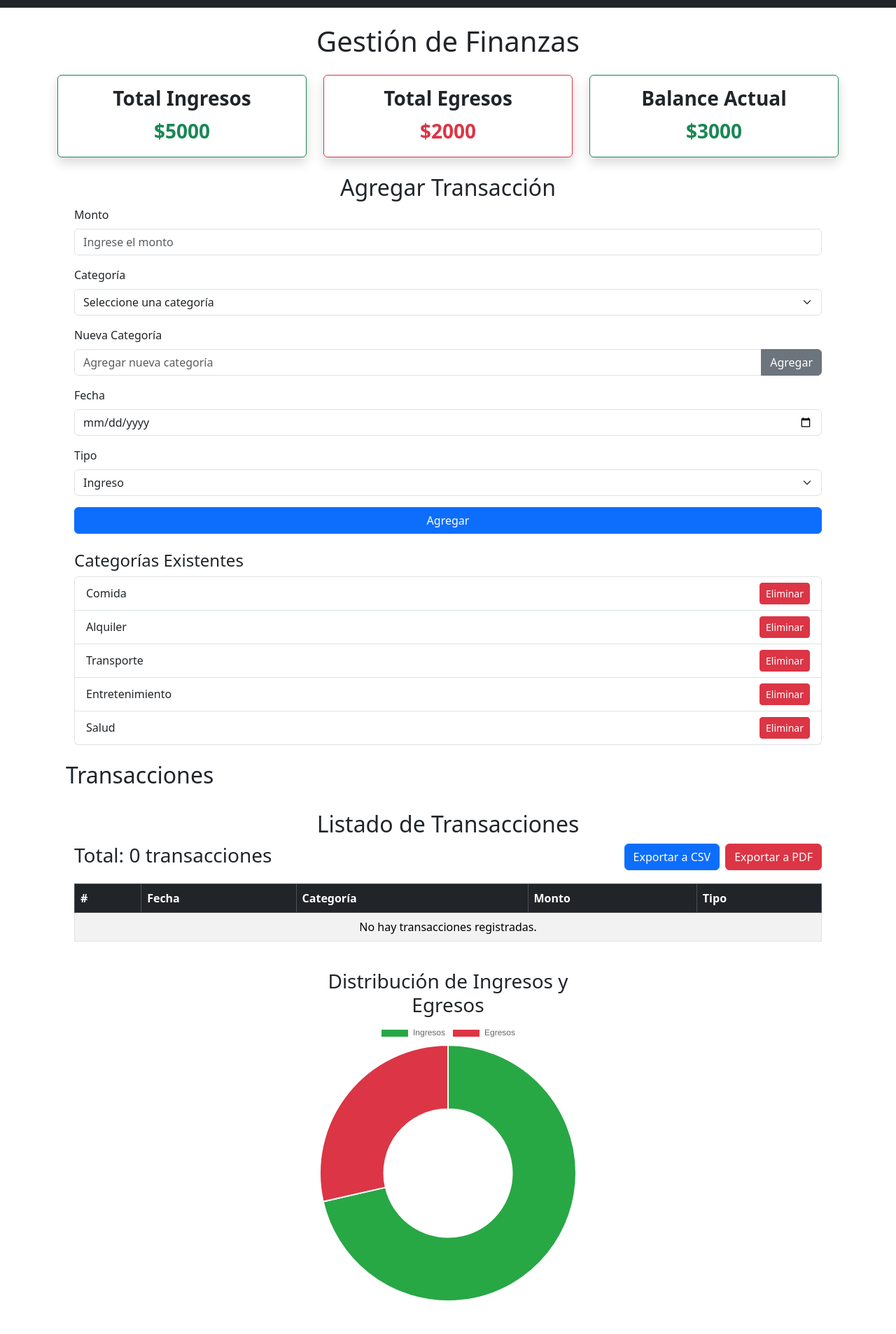
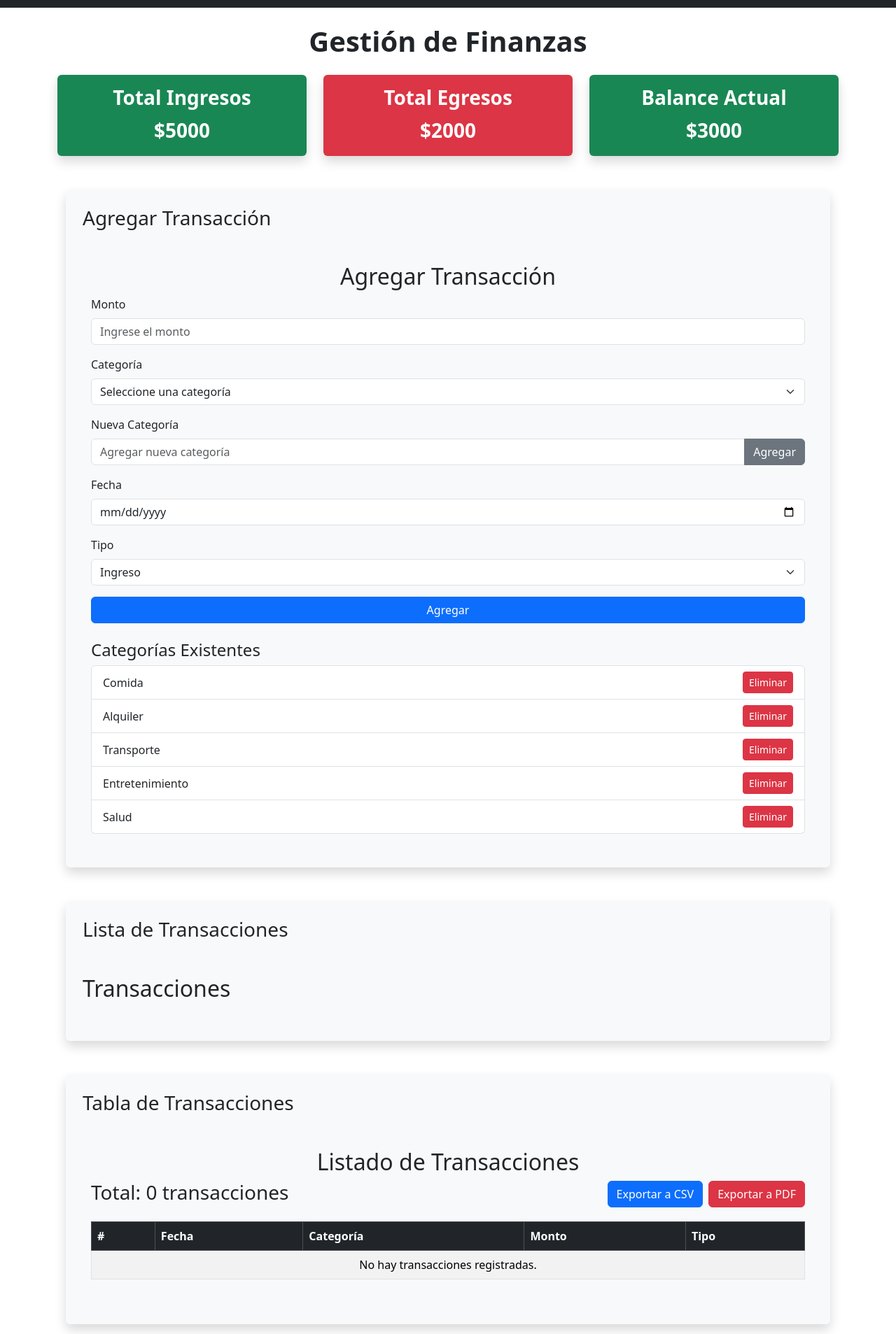
Before and after one commit to WildoFari/Finance-Tracker., a React (Create React App) app: page / in a window 1280 px wide. Shown: the part 53-1960 px from the top of the page at 70% size. Before the commit the page ends 1938 px from the top, so only its background shows below. Built offline with nearby package versions, Linux system fonts and the light colour scheme.

Commit message:
styles mejorados

```diff
--- a/src/components/Dashboard.js
+++ b/src/components/Dashboard.js
@@ -11,51 +11,64 @@ const Dashboard = () => {
 
     return (
         <div className="container my-4">
-            <h1 className="text-center mb-4">Gestión de Finanzas</h1>
+            <h1 className="text-center mb-4 fw-bold">Gestión de Finanzas</h1>
 
             <div className="row text-center g-4">
                 <div className="col-md-4">
-                    <div className="card shadow border-success">
-                        <div className="card-body">
+                    <div className="card shadow border-0">
+                        <div className="card-body bg-success text-white rounded">
                             <h3 className="card-title">Total Ingresos</h3>
-                            <p className="card-text text-success fs-3 fw-bold">${ingresos}</p>
+                            <p className="card-text fs-3 fw-bold">${ingresos}</p>
                         </div>
                     </div>
                 </div>
                 <div className="col-md-4">
-                    <div className="card shadow border-danger">
-                        <div className="card-body">
+                    <div className="card shadow border-0">
+                        <div className="card-body bg-danger text-white rounded">
                             <h3 className="card-title">Total Egresos</h3>
-                            <p className="card-text text-danger fs-3 fw-bold">${egresos}</p>
+                            <p className="card-text fs-3 fw-bold">${egresos}</p>
                         </div>
                     </div>
                 </div>
                 <div className="col-md-4">
-                    <div className={`card shadow ${balance >= 0 ? 'border-success' : 'border-danger'}`}>
+                    <div
+                        className={`card shadow border-0 ${balance >= 0 ? 'bg-success' : 'bg-danger'
+                            } text-white rounded`}
+                    >
                         <div className="card-body">
                             <h3 className="card-title">Balance Actual</h3>
-                            <p className={`card-text fs-3 fw-bold ${balance >= 0 ? 'text-success' : 'text-danger'}`}>
-                                ${balance}
-                            </p>
+                            <p className="card-text fs-3 fw-bold">${balance}</p>
                         </div>
                     </div>
                 </div>
             </div>
 
-            <div className="container mt-4">
-                <AddTransaction />
+            <div className="container mt-5">
+                <div className="card shadow border-0 p-4 rounded bg-light">
+                    <h3 className="mb-4">Agregar Transacción</h3>
+                    <AddTransaction />
+                </div>
             </div>
 
-            <div className="container mt-4">
-                <TransactionList />
+            <div className="container mt-5">
+                <div className="card shadow border-0 p-4 rounded bg-light">
+                    <h3 className="mb-4">Lista de Transacciones</h3>
+                    <TransactionList />
+                </div>
             </div>
 
-            <div className="container mt-4">
-                <TransactionTable />
+            <div className="container mt-5">
+                <div className="card shadow border-0 p-4 rounded bg-light">
+                    <h3 className="mb-4">Tabla de Transacciones</h3>
+                    <TransactionTable />
+                </div>
             </div>
 
-            <div className="container mt-4">
-                <IncomeExpenseChart ingresos={ingresos} egresos={egresos} />
+            <div className="container mt-5">
+                <div className="card shadow border-0 p-4 rounded bg-light">
+                    <h3 className="mb-4">Gráfico de Ingresos y Egresos</h3>
+                    <IncomeExpenseChart ingresos={ingresos} egresos={egresos} />
+                </div>
             </div>
         </div>
     );
```
